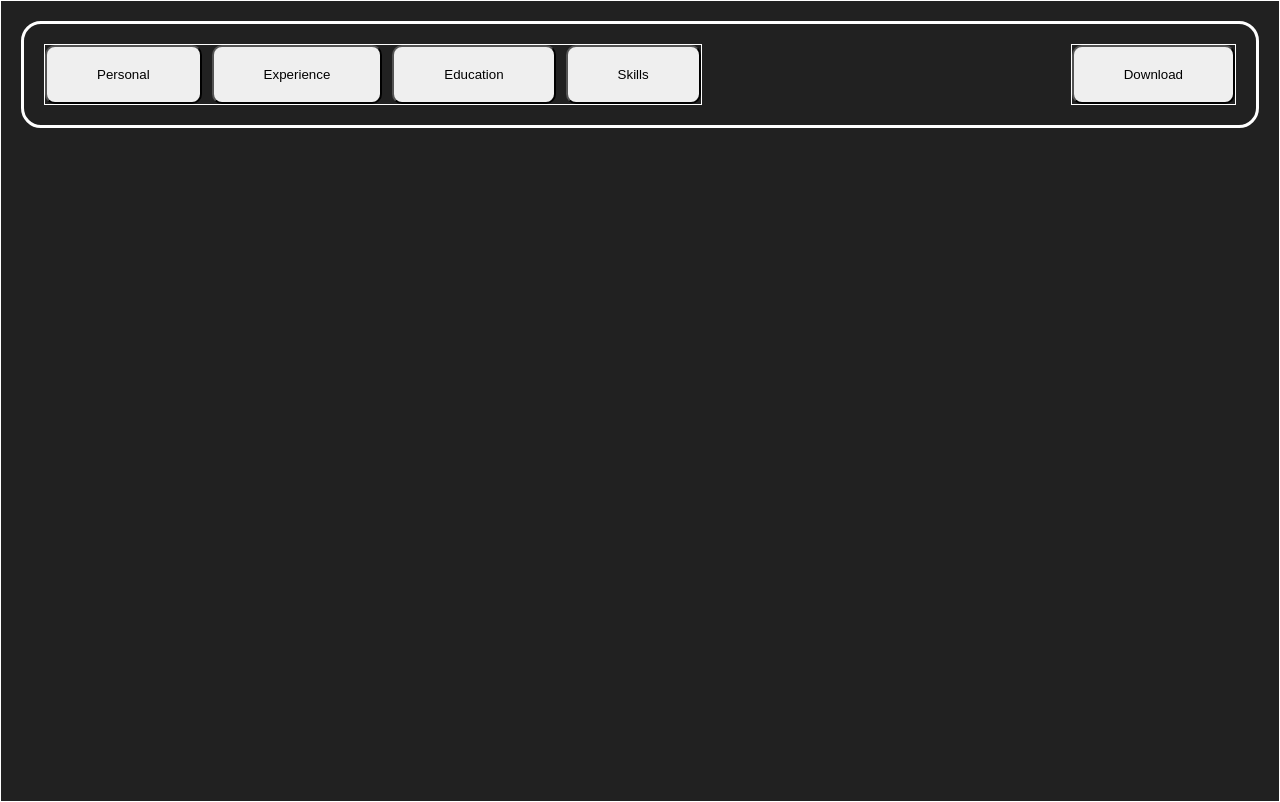
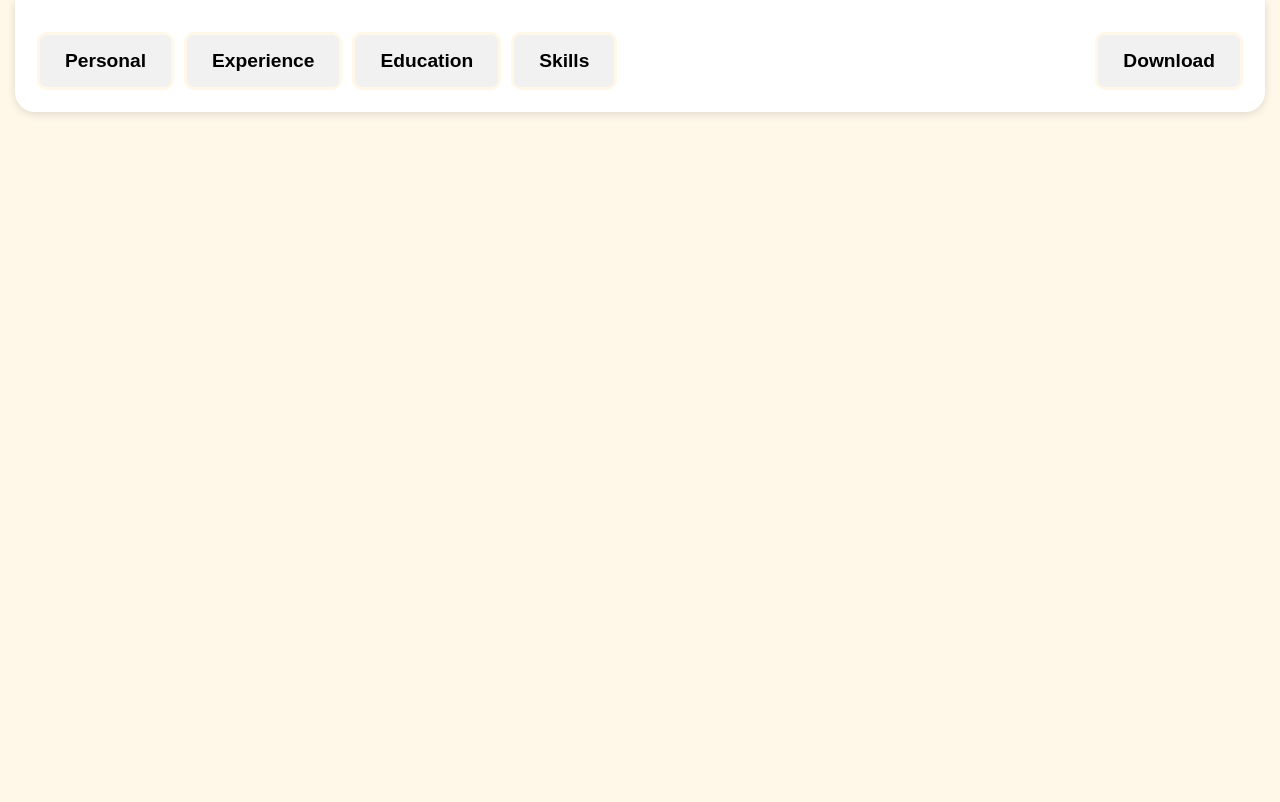
Before and after one commit to ArtemiiHH/cv-builder, a React (Vite) app: page / in a window 1280 px wide. Built offline with nearby package versions, Linux system fonts and the light colour scheme.

Commit message:
Add more style to header

```diff
--- a/src/styles/App.css
+++ b/src/styles/App.css
@@ -1,37 +1,45 @@
 body {
-  border: 1px solid white;
   display: flex;
   flex-direction: column;
-  margin: 0;
-  background-color: rgb(33, 33, 33);
+  margin: 0 15px;
+  background-color: rgb(255, 247, 232);
   height: 100vh;
 }
 
 header {
   display: flex;
   justify-content: space-between;
-  gap: 30px;
+  background-color: white;
   height: auto;
   width: auto;
-  padding: 20px;
-  margin: 20px;
-  border: 3px solid white;
-  border-radius: 20px;
+  padding: 30px 20px 20px 20px;
+  border: 2px solid white;
+  border-bottom-left-radius: 20px;
+  border-bottom-right-radius: 20px;
+  box-shadow: rgba(99, 99, 99, 0.2) 0px 2px 8px 0px;
 }
 
 .header-left {
   display: flex;
   gap: 10px;
-  border: 1px solid white;
 }
 
 .header-right {
   display: flex;
-  border: 1px solid white;
   justify-content: end;
 }
 
 button {
-  padding: 20px 50px;
+  padding: 15px 25px;
   border-radius: 10px;
+  border: 3px solid rgb(255, 247, 232);
+  font-size: 1.2rem;
+  font-weight: bold;
+  background-color: rgb(241, 241, 241);
+  color: black;
+  transition: 0.5s;
 }
+
+button:hover {
+  border: 3px solid black;
+}
```
